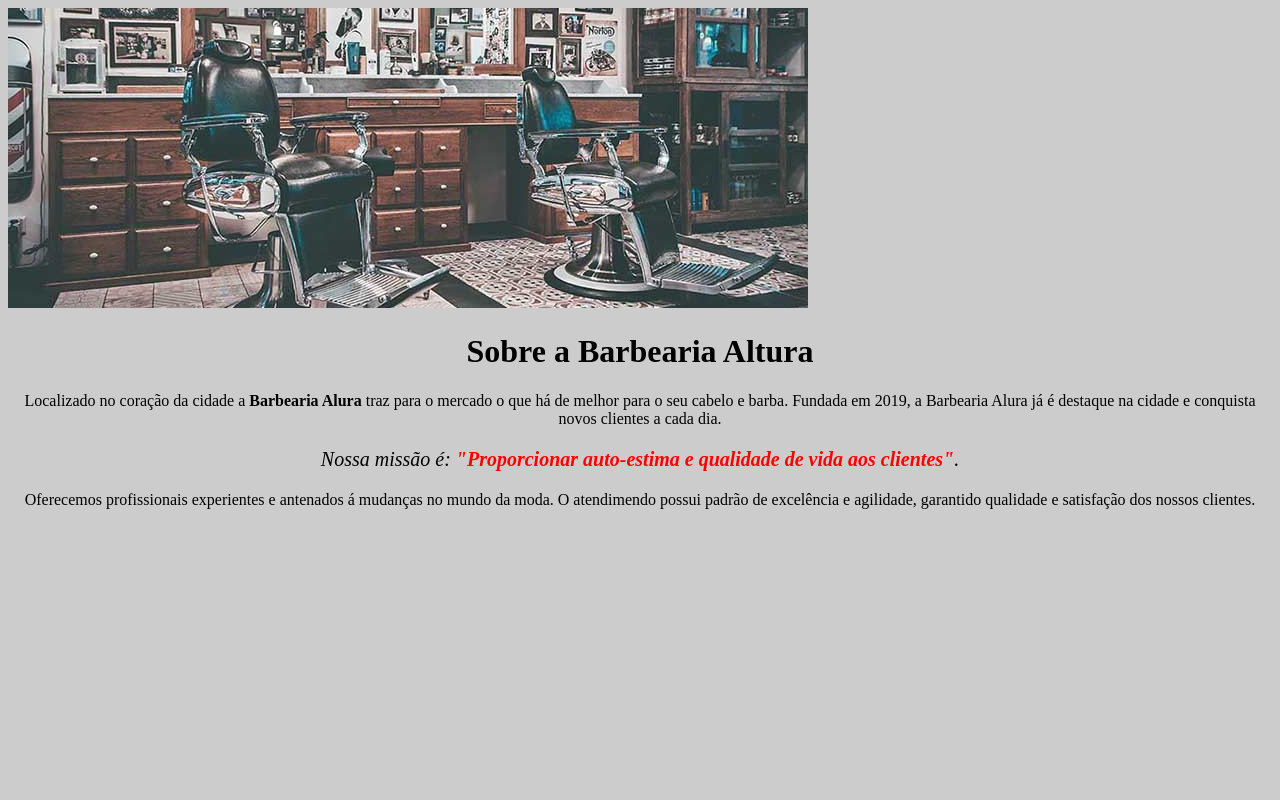
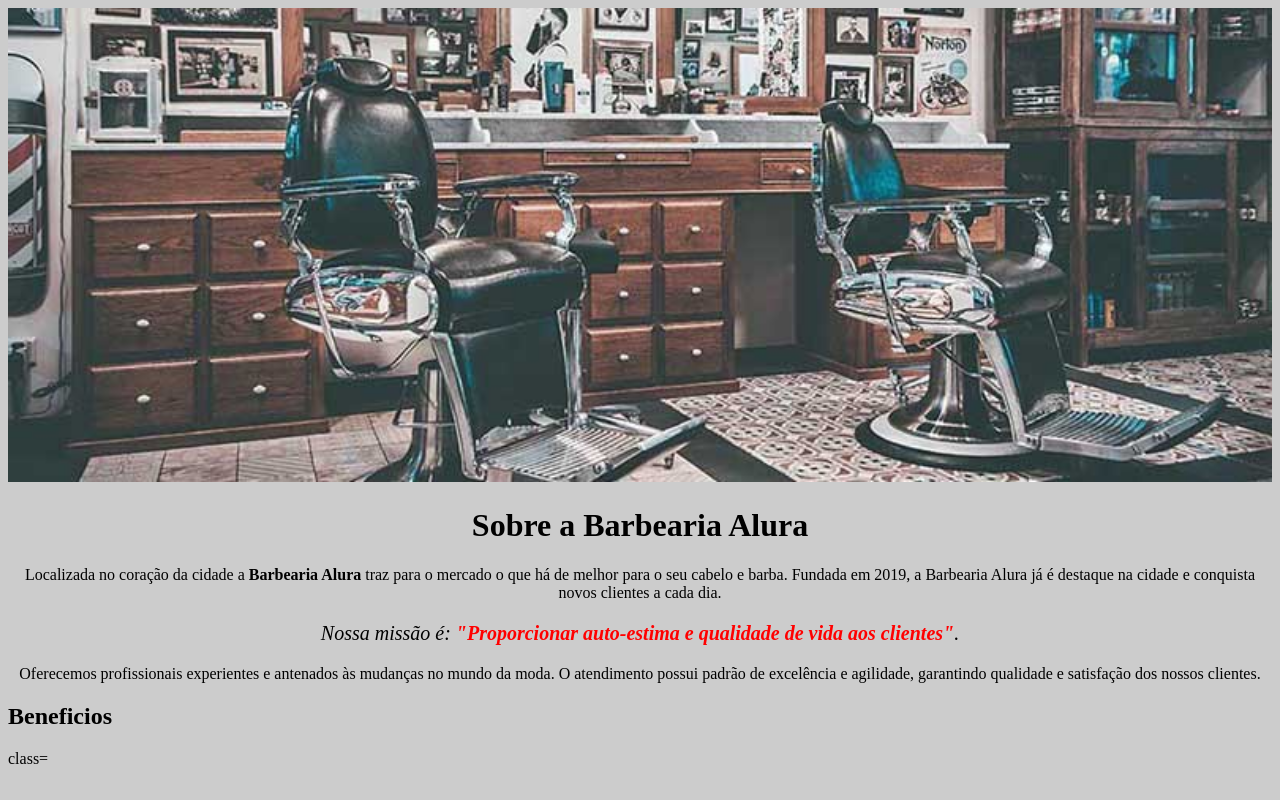
Before and after one commit to ericcristian12/eric-barbearia-alura1, a plain HTML site: page index.html in a window 1280 px wide. Drawn offline with Linux system fonts and the light colour scheme.

Commit message:
Add files via upload

```diff
--- a/index.html
+++ b/index.html
@@ -9,14 +9,17 @@
 	<body>
 		<img id="banner" src="banner.jpg">
 
-        <h1>Sobre a Barbearia Altura</h1>
+		<h1>Sobre a Barbearia Alura</h1>
 
-         <P>Localizado no coração da cidade a <strong>Barbearia Alura</strong> traz para o mercado o que há de melhor para o seu cabelo e barba.
-         Fundada em 2019, a Barbearia Alura já é destaque na cidade e conquista novos clientes a cada dia.</P>
+		<p>Localizada no coração da cidade a <strong>Barbearia Alura</strong> traz para o mercado o que há de melhor para o seu cabelo e barba. Fundada em 2019, a Barbearia Alura já é destaque na cidade e conquista novos clientes a cada dia.</p>
 
-         <P id="missao"><em>Nossa missão é: <strong>"Proporcionar auto-estima e qualidade de vida aos clientes"</strong>.</em></P>
+		<p id="missao"><em>Nossa missão é: <strong>"Proporcionar auto-estima e qualidade de vida aos clientes"</strong>.</em></p>
 
-         <P>Oferecemos profissionais experientes e antenados á mudanças no mundo da moda. O atendimendo possui padrão de excelência
-         e agilidade, garantido qualidade e satisfação dos nossos clientes.</P>
+		<p>Oferecemos profissionais experientes e antenados às mudanças no mundo da moda. O atendimento possui padrão de excelência e agilidade, garantindo qualidade e satisfação dos nossos clientes.</p>
+	</div>
+	<div class="beneficiod">
+		<h2>Beneficios</h2>
+		class=
+	</div>
 	</body>
 </html>
--- a/style.css
+++ b/style.css
@@ -2,27 +2,13 @@ body {
 	background: #CCCCCC
 }
 
-h1 {
-    text-align: center;
+#banner {
+	width: 100%;
 }
 
-P {
+h1 {
 	text-align: center
 }
-
-#missão {
-    font-size: 20px
-}
-
-
- em strong {
-    color: #FF0000
- }
-
-
-
-
-
 
 p {
 	text-align: center;
```
Also changed, not shown: beneficios.jpg (added). Lines whose indentation alone changed are shown as unchanged.
